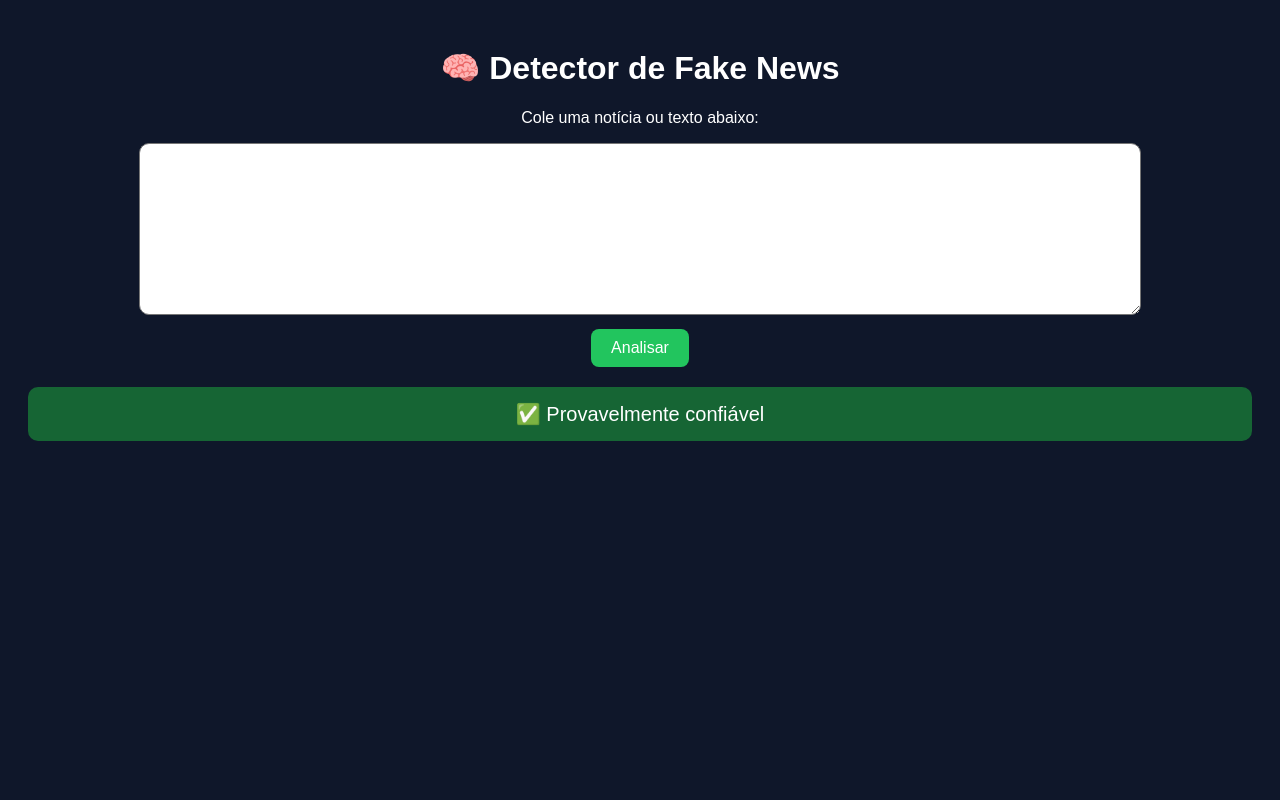
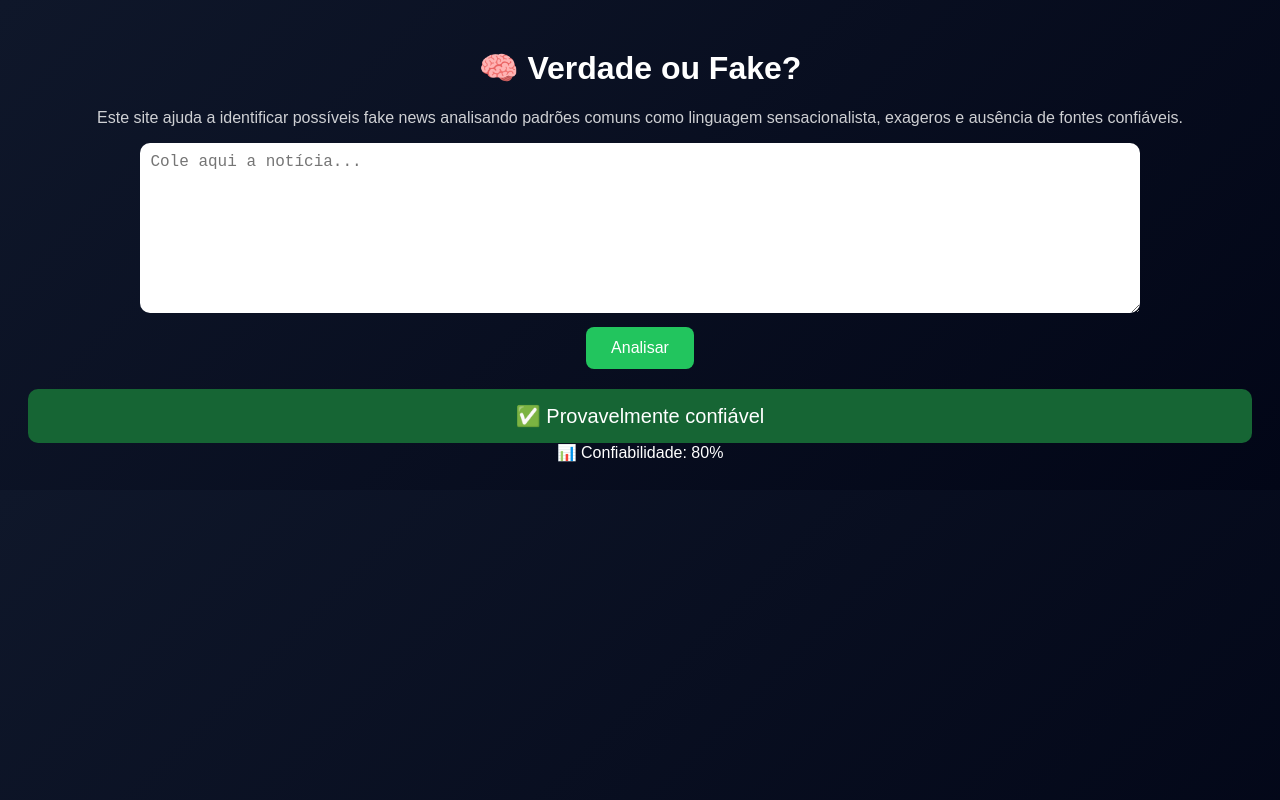
Before and after one commit to guilhermesantosdefariasfranca-ai/verdade-ou-fake-, a plain HTML site: page index.html in a window 1280 px wide. Both pictures are taken after a click on the button "Analisar". Drawn offline with Linux system fonts and the light colour scheme.

Commit message:
Update index.html

```diff
--- a/index.html
+++ b/index.html
@@ -2,11 +2,14 @@
 <html lang="pt-BR">
 <head>
 <meta charset="UTF-8">
-<title>Detector de Fake News</title>
+<title>Verdade ou Fake?</title>
 <style>
-body{font-family:Arial;background:#0f172a;color:#fff;text-align:center;padding:20px}
-textarea{width:80%;height:150px;border-radius:10px;padding:10px;font-size:16px}
-button{margin-top:10px;padding:10px 20px;font-size:16px;border:none;border-radius:8px;background:#22c55e;color:white;cursor:pointer}
+body{font-family:Arial;background:linear-gradient(135deg,#0f172a,#020617);color:#fff;text-align:center;padding:20px}
+h1{font-size:32px}
+p{opacity:0.8}
+textarea{width:80%;height:150px;border-radius:10px;padding:10px;font-size:16px;border:none}
+button{margin-top:10px;padding:12px 25px;font-size:16px;border:none;border-radius:8px;background:#22c55e;color:white;cursor:pointer;transition:0.3s}
+button:hover{background:#16a34a;transform:scale(1.05)}
 .result{margin-top:20px;font-size:20px;padding:15px;border-radius:10px}
 .verde{background:#166534}
 .amarelo{background:#a16207}
@@ -14,34 +17,37 @@ button{margin-top:10px;padding:10px 20px;font-size:16px;border:none;border-radiu
 </style>
 </head>
 <body>
-<h1>🧠 Detector de Fake News</h1>
-<p>Cole uma notícia ou texto abaixo:</p>
-<textarea id="texto"></textarea><br>
+<h1>🧠 Verdade ou Fake?</h1>
+<p>Este site ajuda a identificar possíveis fake news analisando padrões comuns como linguagem sensacionalista, exageros e ausência de fontes confiáveis.</p>
+
+<textarea id="texto" placeholder="Cole aqui a notícia..."></textarea><br>
 <button onclick="analisar()">Analisar</button>
+
 <div id="resultado" class="result"></div>
+<div id="porcentagem"></div>
 
 <script>
 function analisar(){
   let texto = document.getElementById("texto").value;
   let resultado = document.getElementById("resultado");
+  let porcentagemDiv = document.getElementById("porcentagem");
 
   let score = 0;
 
-  // palavras suspeitas
-  const palavras = ["URGENTE","CHOCANTE","IMPERDÍVEL","VOCÊ NÃO VAI ACREDITAR","COMPARTILHE","ABSURDO"];
+  const palavras = ["URGENTE","CHOCANTE","IMPERDÍVEL","VOCÊ NÃO VAI ACREDITAR","COMPARTILHE","ABSURDO","SEGREDO","REVELADO"];
 
   palavras.forEach(p => {
     if(texto.toUpperCase().includes(p)) score += 2;
   });
 
-  // muitas maiúsculas
   let maiusculas = texto.replace(/[^A-Z]/g, "").length;
   if(maiusculas > texto.length * 0.3) score += 2;
 
-  // texto muito curto
   if(texto.length < 50) score += 1;
 
-  // decisão
+  // cálculo de confiança
+  let confiabilidade = Math.max(0, 100 - (score * 20));
+
   if(score <= 1){
     resultado.innerHTML = "✅ Provavelmente confiável";
     resultado.className = "result verde";
@@ -52,6 +58,8 @@ function analisar(){
     resultado.innerHTML = "❌ Possível fake news";
     resultado.className = "result vermelho";
   }
+
+  porcentagemDiv.innerHTML = "📊 Confiabilidade: " + confiabilidade + "%";
 }
 </script>
 </body>
```
